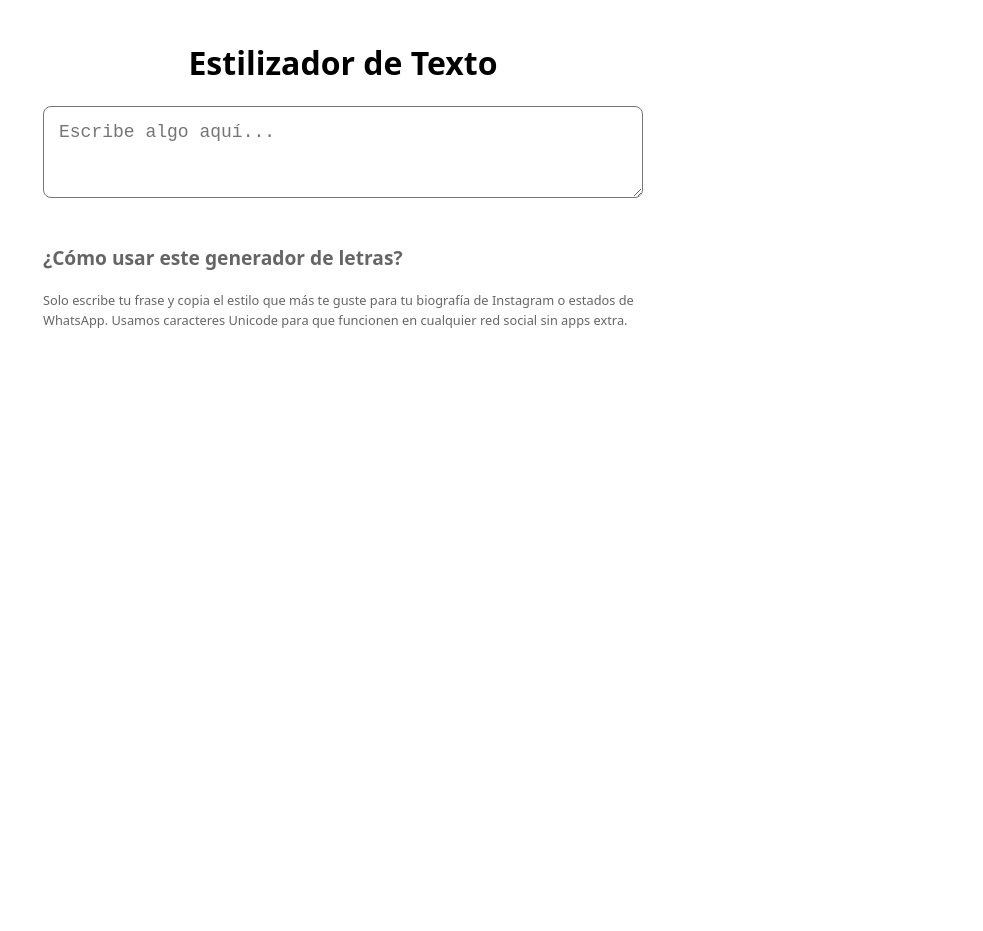
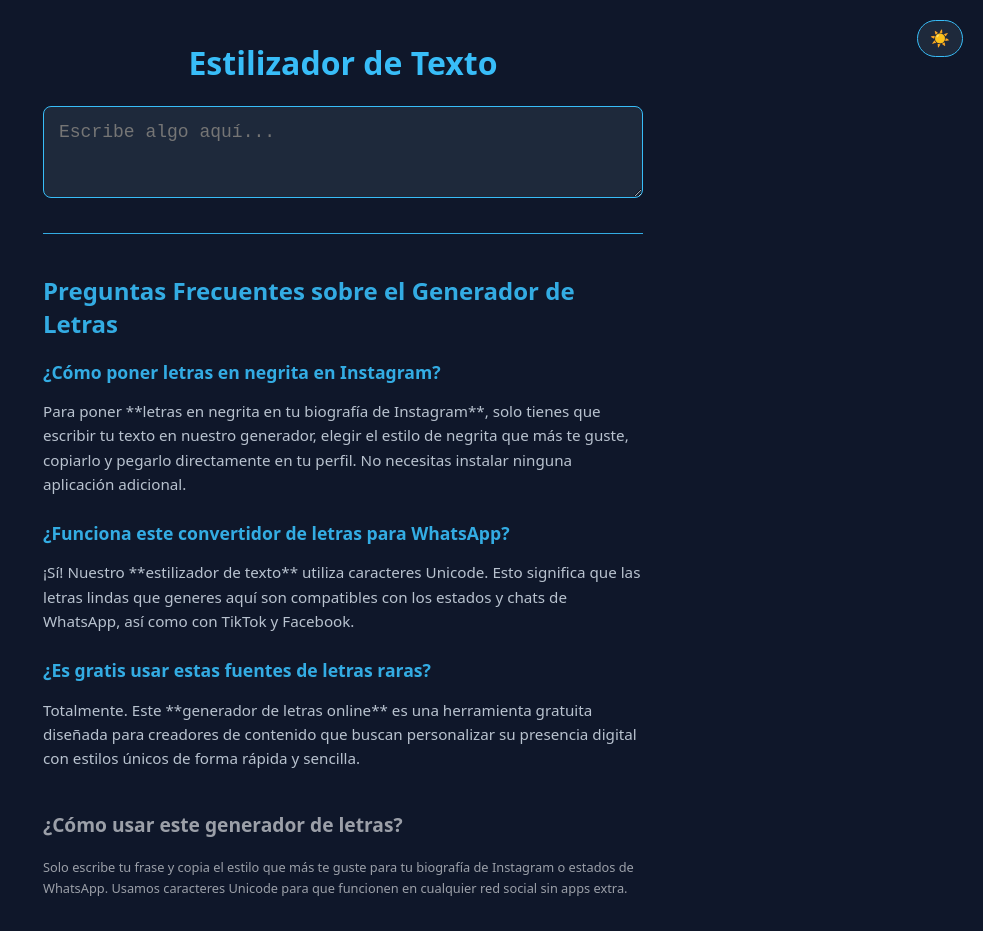
Before and after one commit to henrymendoza2098-cmd/generador-letras-lindo, a plain HTML site: page index.html in a window 1280 px wide. Shown: the whole page, without its empty margins (297-1280 px from the left). Before the commit the page ends 800 px from the top, so only its background shows below. Drawn offline with Linux system fonts and the light colour scheme.

Commit message:
Agregados 5 nuevos estilos de letras

```diff
--- a/index.html
+++ b/index.html
@@ -11,12 +11,31 @@
 
 </head>
 <body>
-
+<button class="theme-toggle" onclick="toggleTheme()">☀️</button>
 <div class="container">
     <h1>Estilizador de Texto</h1>
     <textarea id="input" placeholder="Escribe algo aquí..." rows="3"></textarea>
 
     <div id="results">
+        <section class="seo-content">
+    <h2>Preguntas Frecuentes sobre el Generador de Letras</h2>
+
+    <div class="faq-item">
+        <h3>¿Cómo poner letras en negrita en Instagram?</h3>
+        <p>Para poner **letras en negrita en tu biografía de Instagram**, solo tienes que escribir tu texto en nuestro generador, elegir el estilo de negrita que más te guste, copiarlo y pegarlo directamente en tu perfil. No necesitas instalar ninguna aplicación adicional.</p>
+    </div>
+
+    <div class="faq-item">
+        <h3>¿Funciona este convertidor de letras para WhatsApp?</h3>
+        <p>¡Sí! Nuestro **estilizador de texto** utiliza caracteres Unicode. Esto significa que las letras lindas que generes aquí son compatibles con los estados y chats de WhatsApp, así como con TikTok y Facebook.</p>
+    </div>
+
+    <div class="faq-item">
+        <h3>¿Es gratis usar estas fuentes de letras raras?</h3>
+        <p>Totalmente. Este **generador de letras online** es una herramienta gratuita diseñada para creadores de contenido que buscan personalizar su presencia digital con estilos únicos de forma rápida y sencilla.</p>
+    </div>
+</section>
+
         </div>
 
     <footer>
@@ -25,6 +44,6 @@
     </footer>
 </div>
 <script src="java.js"></script>
-
+<!-- Cloudflare Web Analytics --><script defer src='https://static.cloudflareinsights.com/beacon.min.js' data-cf-beacon='{"token": "d339544651c54228968e50f5221db3fb"}'></script><!-- End Cloudflare Web Analytics -->
 </body>
 </html>
--- a/java.js
+++ b/java.js
@@ -1,35 +1,71 @@
-
 const input = document.getElementById('input');
 const results = document.getElementById('results');
 
-    // Mapeo de estilos (Unicode)
+// Diccionarios expandidos
 const maps = {
     "Negrita": { a: "𝐚", b: "𝐛", c: "𝐜", d: "𝐝", e: "𝐞", f: "𝐟", g: "𝐠", h: "𝐡", i: "𝐢", j: "𝐣", k: "𝐤", l: "𝐥", m: "𝐦", n: "𝐧", o: "𝐨", p: "𝐩", q: "𝐪", r: "𝐫", s: "𝐬", t: "𝐭", u: "𝐮", v: "𝐯", w: "𝐰", x: "𝐱", y: "𝐲", z: "𝐳" },
-        "Monoespacio": { a: "𝚊", b: "𝚋", c: "𝚌", d: "𝚍", e: "𝚎", f: "𝚏", g: "𝚐", h: "𝚑", i: "𝚒", j: "𝚓", k: "𝚔", l: "𝚕", m: "𝚖", n: "𝚗", o: "𝚘", p: "𝚙", q: "𝚚", r: "𝚛", s: "𝚜", t: "𝚝", u: "𝚞", v: "𝚟", w: "𝚠", x: "𝚡", y: "𝚢", z: "𝚣" }
+    "Gótico": { a: "𝔞", b: "𝔟", c: "𝔠", d: "𝔡", e: "𝔢", f: "𝔣", g: "𝔤", h: "𝔥", i: "𝔦", j: "𝔧", k: "𝔨", l: "𝔩", m: "𝔪", n: "𝔫", o: "𝔬", p: "𝔭", q: "𝔮", r: "𝔯", s: "𝔰", t: "𝔱", u: "𝔲", v: "𝔳", w: "𝔴", x: "𝔵", y: "𝔶", z: "𝔷" },
+    "Burbujas": { a: "🅐", b: "🅑", c: "🅒", d: "🅓", e: "🅔", f: "🅕", g: "🅖", h: "🅗", i: "🅘", j: "🅙", k: "🅚", l: "🅛", m: "🅜", n: "🅝", o: "🅞", p: "🅟", q: "🅠", r: "🅡", s: "🅢", t: "🅣", u: "🅤", v: "🅥", w: "🅦", x: "🅧", y: "🅨", z: "🅩" },
+    "Cursiva": { a: "𝒶", b: "𝒷", c: "𝒸", d: "𝒹", e: "𝑒", f: "𝒻", g: "𝑔", h: "𝒽", i: "𝒾", j: "𝒿", k: "𝓀", l: "𝓁", m: "𝓂", n: "𝓃", o: "𝑜", p: "𝓅", q: "𝓆", r: "𝓇", s: "𝓈", t: "𝓉", u: "𝓊", v: "𝓋", w: "𝓌", x: "𝓍", y: "𝓎", z: "𝓏" },
+    "Cuadrados": { a: "🄰", b: "🄱", c: "🄲", d: "🄳", e: "🄴", f: "🄵", g: "🄿", h: "🄶", i: "🄸", j: "🄹", k: "🄺", l: "🄻", m: "🄼", n: "🄽", o: "🄾", p: "🄿", q: "🅀", r: "🅁", s: "🅂", t: "🅃", u: "🅄", v: "🅅", w: "🅆", x: "🅇", y: "🅈", z: "🅉" },
+    "Especial": { a: "卂", b: "乃", c: "匚", d: "ᗪ", e: "乇", f: "千", g: "Ꮆ", h: "卄", i: "丨", j: "ﾌ", k: "Ҝ", l: "ㄥ", m: "爪", n: "几", o: "ㄖ", p: "卩", q: "Ɋ", r: "尺", s: "丂", t: "ㄒ", u: "ㄩ", v: "ᐯ", w: "山", x: "乂", y: "ㄚ", z: "乙" },
+    "Flechas": { a: "➵", b: "➴", c: "➶", d: "➷", e: "➸", f: "➹", g: "➺", h: "➻", i: "➼", j: "➽", k: "➾", l: "➛", m: "➚", n: "➘", o: "➙", p: "➧", q: "➦", r: "➥", s: "➦", t: "➢", u: "➣", v: "➤", w: "➥", x: "➦", y: "➧", z: "➨" }
 };
 
+// Función de conversión
 function convert(text, map) {
     return text.toLowerCase().split('').map(char => map[char] || char).join('');
 }
 
+// Copiar al portapapeles
 function copyToClipboard(text) {
     navigator.clipboard.writeText(text);
-        alert("¡Copiado!");
+    alert("¡Copiado con éxito!");
 }
 
+// Listener para el input
 input.addEventListener('input', () => {
     const val = input.value;
     results.innerHTML = '';
-
     if(val.length === 0) return;
 
     for (let style in maps) {
         const converted = convert(val, maps[style]);
         results.innerHTML += `
             <div class="result-card">
+                <div>
+                    <small style="color: var(--accent); display:block;">${style}</small>
                     <span class="result-text">${converted}</span>
+                </div>
                 <button onclick="copyToClipboard('${converted}')">Copiar</button>
             </div>
         `;
     }
 });
+
+// Lógica del Modo Claro/Oscuro
+
+// Agrega esto al final de tu archivo java.js actual
+function toggleTheme() {
+    // 1. Alternar la clase light-mode en el body
+    document.body.classList.toggle('light-mode');
+
+    // 2. Cambiar el icono del botón
+    const btn = document.querySelector('.theme-toggle');
+    if (document.body.classList.contains('light-mode')) {
+        btn.innerText = '🌙 Modo Oscuro';
+    } else {
+        btn.innerText = '☀️ Modo Claro';
+    }
+}
+// Añade esto dentro del bucle donde generas los resultados en el input.addEventListener
+const subrayado = val.split('').map(char => char + "\u0332").join('');
+results.innerHTML += `
+    <div class="result-card">
+        <div>
+            <small style="color: var(--accent); display:block;">Subrayado</small>
+            <span class="result-text">${subrayado}</span>
+        </div>
+        <button onclick="copyToClipboard('${subrayado}')">Copiar</button>
+    </div>
+`;
--- a/style.css
+++ b/style.css
@@ -8,3 +8,79 @@
         .result-text { font-size: 1.2rem; word-break: break-all; }
         button { background: var --accent; border: none; padding: 8px 15px; border-radius: 5px; cursor: pointer; font-weight: bold; }
         footer { margin-top: 40px; font-size: 0.8rem; opacity: 0.6; line-height: 1.6; }
+        .seo-content { margin-top: 50px; border-top: 1px solid var(--accent); padding-top: 20px; opacity: 0.9; }
+    .seo-content h2 { font-size: 1.5rem; color: var(--accent); margin-bottom: 20px; }
+    .faq-item { margin-bottom: 25px; }
+    .faq-item h3 { font-size: 1.1rem; color: var(--text); margin-bottom: 8px; }
+    .faq-item p { font-size: 0.95rem; line-height: 1.6; color: #cbd5e1; }
+    /* Variables para el cambio de tema */
+:root {
+    --bg: #0f172a;
+    --card: #1e293b;
+    --text: #f8fafc;
+    --accent: #38bdf8;
+}
+
+/* Esta clase se activa con el botón */
+body.light-mode {
+    --bg: #f1f5f9;
+    --card: #ffffff;
+    --text: #1e293b;
+    --accent: #0284c7;
+}
+
+body {
+    background-color: var(--bg); /* ¡ESTO ES LO MÁS IMPORTANTE! */
+    color: var(--text);
+    font-family: system-ui, sans-serif;
+    display: flex;
+    justify-content: center;
+    padding: 20px;
+    margin: 0;
+    min-height: 100vh;
+    transition: background-color 0.3s, color 0.3s;
+}
+
+.container { max-width: 600px; width: 100%; }
+
+h1 { text-align: center; color: var(--accent); }
+
+textarea {
+    width: 100%;
+    padding: 15px;
+    border-radius: 8px;
+    border: 1px solid var(--accent);
+    background-color: var(--card);
+    color: var(--text);
+    font-size: 18px;
+    box-sizing: border-box;
+}
+
+.result-card {
+    background-color: var(--card);
+    padding: 15px;
+    margin-top: 15px;
+    border-radius: 8px;
+    display: flex;
+    justify-content: space-between;
+    align-items: center;
+    border: 1px solid rgba(128, 128, 128, 0.1);
+}
+
+.theme-toggle {
+    position: absolute;
+    top: 20px;
+    right: 20px;
+    background: var(--card);
+    border: 1px solid var(--accent);
+    color: var(--text);
+    padding: 8px 12px;
+    border-radius: 20px;
+    cursor: pointer;
+    font-size: 1rem;
+    z-index: 100;
+}
+
+/* Estilos SEO */
+.seo-content { margin-top: 30px; }
+.faq-item h3 { color: var(--accent); }
```
Lines whose indentation alone changed are shown as unchanged.
